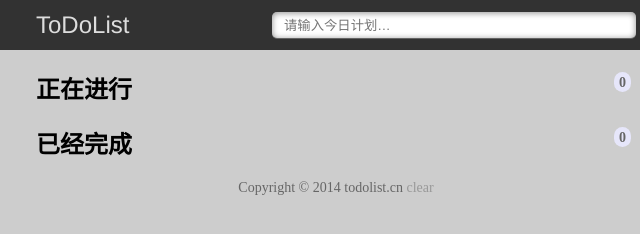
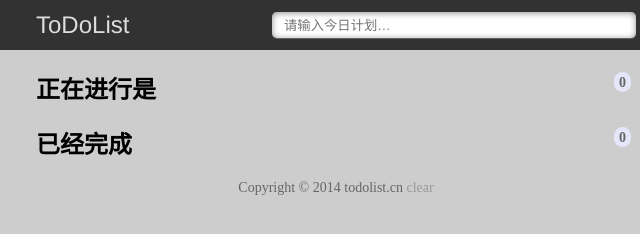
Before and after one commit to liuxiansheng923/notePad, a plain HTML site: page index.html in a window 1280 px wide. Shown: the full height of the page, 304-944 px from the left. Drawn offline with Linux system fonts and the light colour scheme.

Commit message:
上传代码加了文字是

```diff
--- a/index.html
+++ b/index.html
@@ -19,7 +19,7 @@
             </section>
     </header>
     <section>
-        <h2>正在进行 <span id="todocount"></span></h2>
+        <h2>正在进行是 <span id="todocount"></span></h2>
         <ol id="todolist" class="demo-box">
         </ol>
         <h2>已经完成 <span id="donecount"></span></h2>
```
